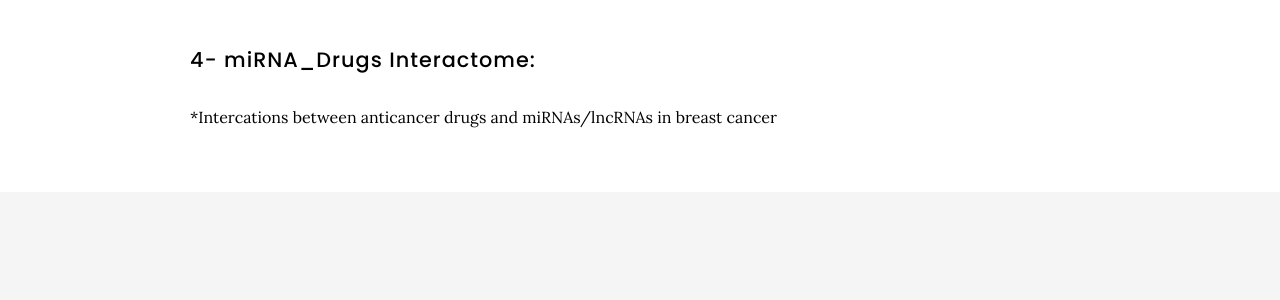
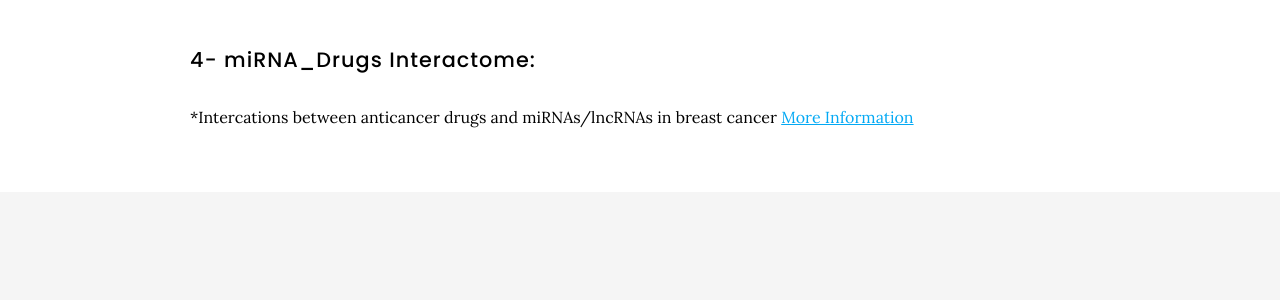
Before and after one commit to Hossein-Fallahi/Fallahi-Bioinformatics-Lab, a Jekyll site: the page built from projects/index.md, in a window 1280 px wide. Shown: the part 720-1020 px from the top of the page. Built offline with Jekyll 4.4.1, drawn with Linux system fonts in a browser that asks for light colours; nearby versions of some CDN libraries.

Commit message:
Update index.md

```diff
--- a/projects/index.md
+++ b/projects/index.md
@@ -24,7 +24,7 @@ nav:
 {:.left}
 ## 4- miRNA_Drugs Interactome:
 {:.left}
-*Intercations between anticancer drugs and miRNAs/lncRNAs in breast cancer
+*Intercations between anticancer drugs and miRNAs/lncRNAs in breast cancer [More Information](https://fallahi-bioinformatics-lab.github.io/miRNA_Drugs-Interactome/)
 {:.left}
 
 
```
